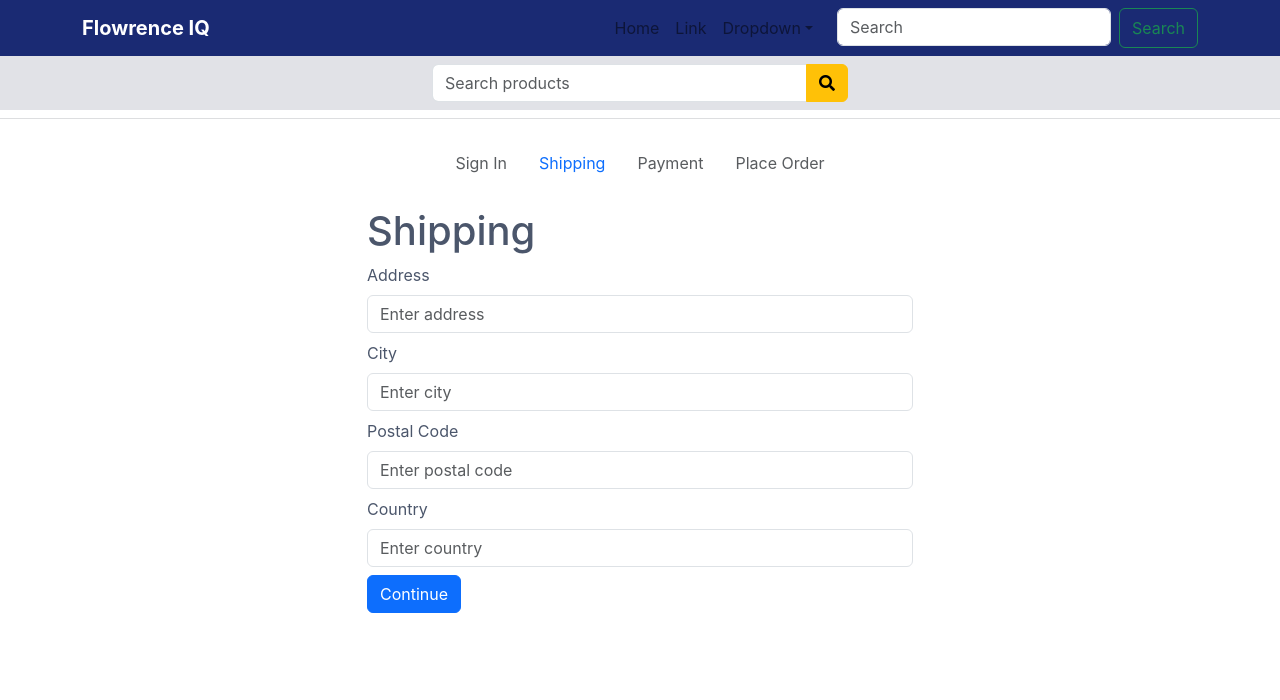
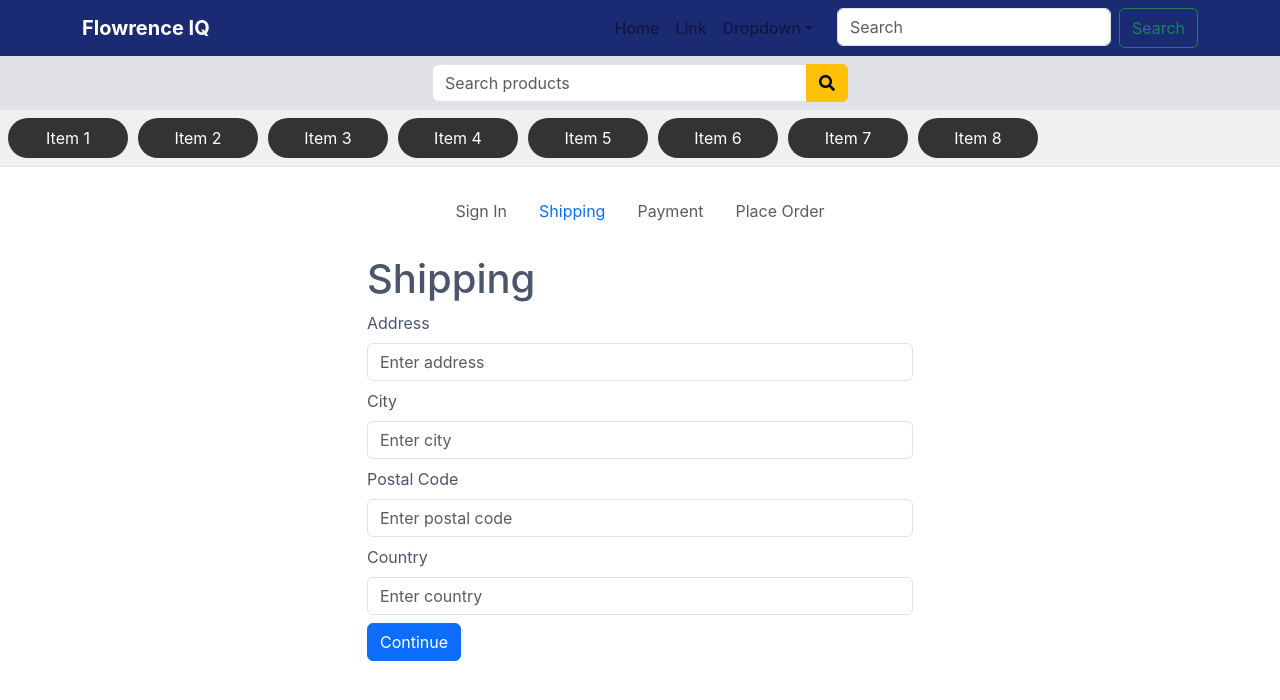
Before and after one commit to Golden-Mean-Ltc/flowrence-shop, a React (Vite) app: page /shipping in a window 1280 px wide. Shown: the top 700 px of the page. Built offline with nearby package versions, Linux system fonts and the light colour scheme.

Commit message:
horizontal scrolling list added with css

```diff
--- a/src/AppLayout.jsx
+++ b/src/AppLayout.jsx
@@ -1,13 +1,13 @@
-
-import { Outlet , useNavigation } from 'react-router-dom'
+import { Outlet, useNavigation } from 'react-router-dom'
 import Header from './components/header/Header'
-import { ToastContainer } from 'react-toastify';
-import 'react-toastify/dist/ReactToastify.css';
-import OffcanvasExample from './components/OffcanvasExample';
-import SearchBar from './components/header/SearchBar';
+import { ToastContainer } from 'react-toastify'
+import 'react-toastify/dist/ReactToastify.css'
+import OffcanvasExample from './components/OffcanvasExample'
+import SearchBar from './components/header/SearchBar'
+import HorizontalList from './components/HorizontalList'
 
 const AppLayout = () => {
-    const navigation = useNavigation();
+  const navigation = useNavigation()
   // const isLoading = navigation.state === 'loading';
 
   return (
@@ -18,9 +18,10 @@ const AppLayout = () => {
       <header>
         <OffcanvasExample />
         <SearchBar />
+        <HorizontalList items={['one', 'two', 'three', 'four']} />
       </header>
 
-      <main className="mx-auto  ">
+      <main className='mx-auto  '>
         <Outlet />
       </main>
 
--- /dev/null
+++ b/src/components/HorizontalList.jsx
@@ -0,0 +1,18 @@
+
+import '../styles/HorizontalList.css'; // Import the CSS file
+
+const HorizontalList = () => {
+  const items = ['Item 1', 'Item 2', 'Item 3', 'Item 4', 'Item 5', 'Item 6', 'Item 7', 'Item 8'];
+
+  return (
+    <div className="scroll-container">
+      {items.map((item, index) => (
+        <div key={index} className="list-item">
+          {item}
+        </div>
+      ))}
+    </div>
+  );
+};
+
+export default HorizontalList;
--- a/src/components/header/SearchBar.jsx
+++ b/src/components/header/SearchBar.jsx
@@ -3,7 +3,7 @@ import SearchInput from './SearchInput'
 
 const SearchBar = () => {
   return (
-    <div className='row p-2 text-center mb-2' style={{background: '#e1e2e7'}}>
+    <div className='row p-2 text-center' style={{background: '#e1e2e7'}}>
         <SearchInput />
     </div>
   )
--- /dev/null
+++ b/src/styles/HorizontalList.css
@@ -0,0 +1,32 @@
+.scroll-container {
+  display: flex;
+  overflow-x: auto; /* Enables horizontal scrolling */
+    /* Hide scrollbar for IE, Edge and Firefox */
+  -ms-overflow-style: none;  /* IE and Edge */
+  scrollbar-width: none;     /* Firefox */
+  white-space: nowrap; /* Keeps all items in a single line */
+  padding: 8px;
+  background-color: #f0f0f0;
+}
+
+.scroll-container > .list-item {
+  /* Ensure items have a defined width and margin to take up space */
+  flex: 0 0 auto; /* Prevent items from stretching/shrinking to fit container width */
+  width: 120px; /* Example fixed width for each item */
+  margin-right: 10px; /* Spacing between items */
+  padding: 8px;
+  background-color: #333;
+  color: white;
+  text-align: center;
+  border-radius: 32px;
+}
+
+/* Optional: Customize the scrollbar appearance for webkit browsers */
+.scroll-container::-webkit-scrollbar {
+  height: 8px;
+}
+
+.scroll-container::-webkit-scrollbar-thumb {
+  background-color: gray;
+  border-radius: 10px;
+}
```
Also changed, not shown: src/components/ScrollableList.jsx (added, +15 -0 lines), src/styles/ScrollableList.css (added, +17 -0 lines), 1 other file (tests, documents, lock files or other folders). Lines whose indentation alone changed are shown as unchanged.
